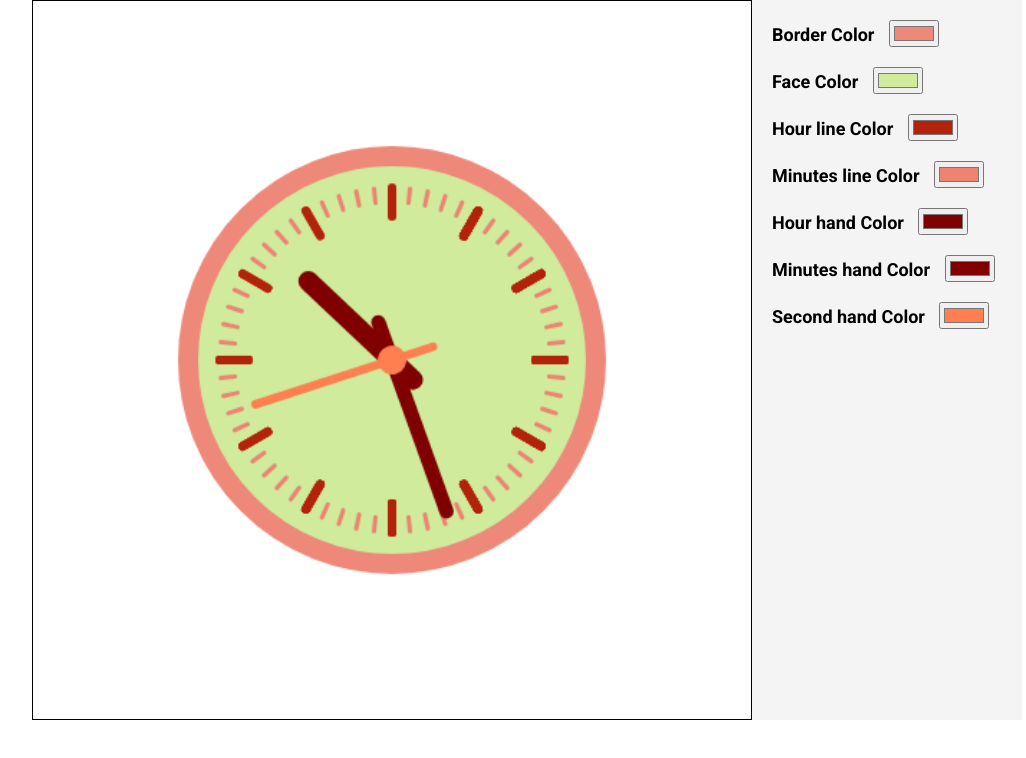
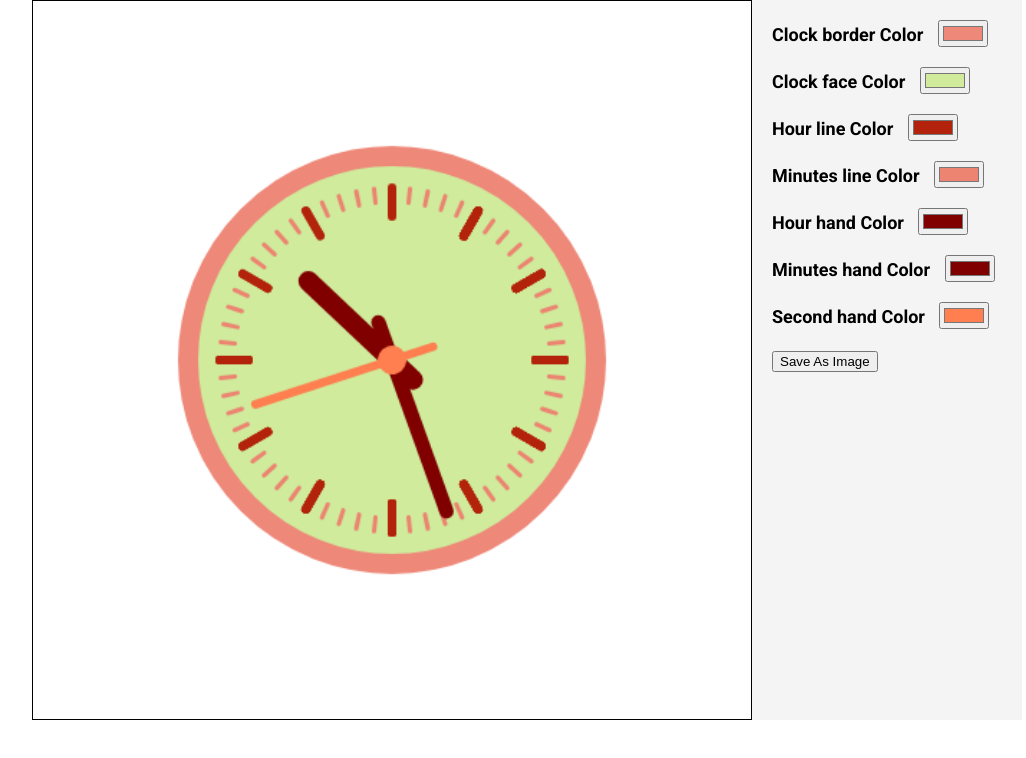
Before and after one commit to MAURICEDS0UZA/Web-browser-Api, a plain HTML site: page animated_clock/index.html in a window 1280 px wide. Shown: the whole page, without its empty margins (113-1139 px from the left). Drawn offline with Linux system fonts and the light colour scheme.

Commit message:
Add:Save button.

```diff
--- a/animated_clock/index.html
+++ b/animated_clock/index.html
@@ -15,11 +15,11 @@
       <div class="card">
         <form>
           <div class="form-input">
-            <label for="border-color">Border Color</label>
+            <label for="border-color">Clock border Color</label>
             <input type="color" id="border-color" value="#ee8879" />
           </div>
           <div class="form-input">
-            <label for="face-color">Face Color</label>
+            <label for="face-color">Clock face Color</label>
             <input type="color" id="face-color" value="#cfeb9b" />
           </div>
           <div class="form-input">
@@ -42,6 +42,9 @@
             <label for="secondHand-color"> Second hand Color</label>
             <input type="color" id="secondHand-color" value="#ff7f50" />
           </div>
+          <div class="form-input">
+            <button id="save-btn" type="submit">Save As Image</button>
+          </div>
         </form>
       </div>
     </div>
```
